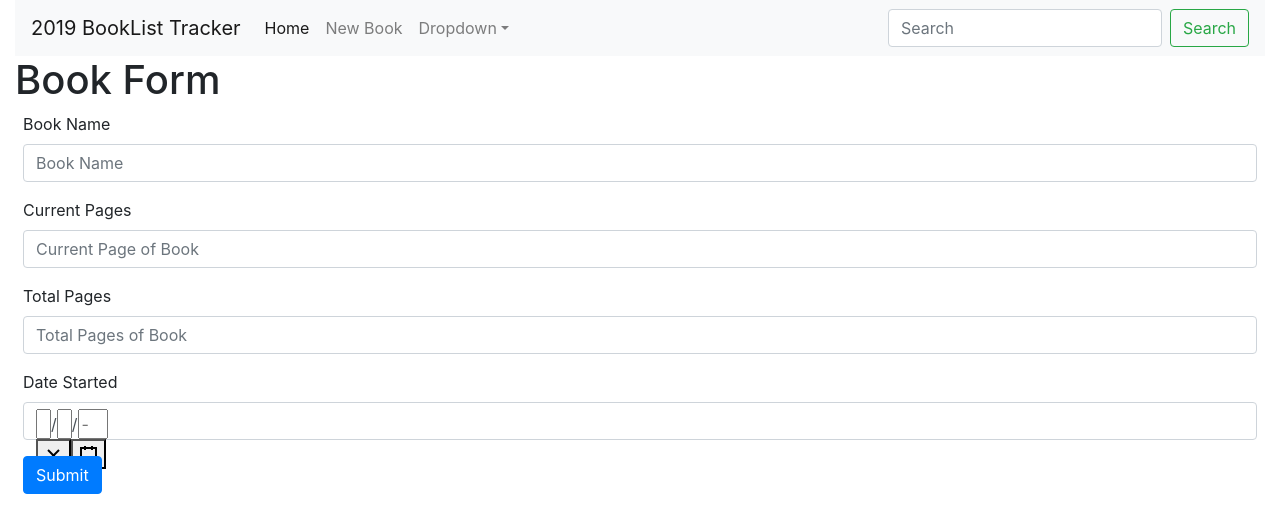
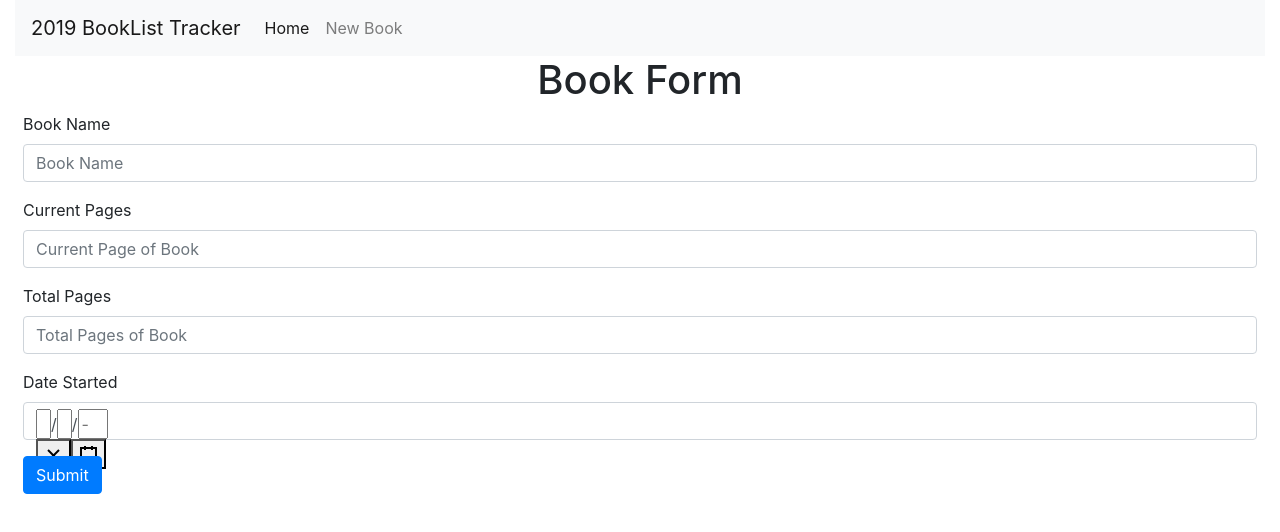
Before and after one commit to vonetta/booklis, a React (Create React App) app in the folder client/: page /new-book in a window 1280 px wide. Shown: the top 532 px of the page. Built offline with nearby package versions, Linux system fonts and the light colour scheme.

Commit message:
added small navigation

```diff
--- a/client/src/App.js
+++ b/client/src/App.js
@@ -3,8 +3,8 @@ import { Switch, Route } from "react-router-dom";
 import BookForm from "./componenets/bookForm";
 import BookList from "./componenets/bookList";
 import Nav from "./componenets/nav"
+import "../node_modules/bootstrap/dist/css/bootstrap.css";
 import "./custom.css";
-import "../node_modules/bootstrap/dist/css/bootstrap.css";
 
 class App extends Component {
   render() {
--- a/client/src/componenets/bookForm.jsx
+++ b/client/src/componenets/bookForm.jsx
@@ -30,7 +30,6 @@ class BookForm extends Component {
   };
 
   handleSubmit = (e, bookData) => {
-    console.log("submit function", bookData);
     e.preventDefault();
     console.log(bookData, "submit button");
     if (this.state.edited) {
@@ -68,12 +67,11 @@ class BookForm extends Component {
       mm = '0' + mm
     }
     today = yyyy + '-' + mm + '-' + dd;
-    console.log(today)
 
     const { bookEntry } = this.state;
     return (
       <React.Fragment>
-        <h1>Book Form</h1>
+        <h1 className="text-center">Book Form</h1>
         <form onSubmit={this.handleSubmit} className="m-2">
           <div className="form-group">
             <label htmlFor="bookName">Book Name</label>
@@ -114,18 +112,6 @@ class BookForm extends Component {
           </div>
           <div className="form-group">
             <label htmlFor="dateStarted">Date Started</label>
-            {/* <input
-              type="date"
-              className="form-control"
-              id="dateStarted"
-              name="dateStarted"
-              placeholder="Date Started"
-              min="01/01/1900"
-              maxLength={today}
-              value={bookEntry.dateStarted}
-              onChange={this.handleChange}
-              name="dateStarted"
-            /> */}
             <div>
               <DatePicker
                 className="form-control"
--- a/client/src/componenets/nav.jsx
+++ b/client/src/componenets/nav.jsx
@@ -18,23 +18,7 @@ class Nav extends Component {
                             <li className="nav-item">
                                 <a className="nav-link" href="/new-book">New Book</a>
                             </li>
-                            <li className="nav-item dropdown">
-                                <a className="nav-link dropdown-toggle" href="#" id="navbarDropdown" role="button" data-toggle="dropdown" aria-haspopup="true" aria-expanded="false">
-                                    Dropdown
-        </a>
-                                <div className="dropdown-menu" aria-labelledby="navbarDropdown">
-                                    <a className="dropdown-item" href="#">Action</a>
-                                    <a className="dropdown-item" href="#">Another action</a>
-                                    <div className="dropdown-divider"></div>
-                                    <a className="dropdown-item" href="#">Something else here</a>
-                                </div>
-                            </li>
-
                         </ul>
-                        <form className="form-inline my-2 my-lg-0">
-                            <input className="form-control mr-sm-2" type="search" placeholder="Search" aria-label="Search" />
-                            <button className="btn btn-outline-success my-2 my-sm-0" type="submit">Search</button>
-                        </form>
                     </div>
                 </nav>
             </React.Fragment>
```
Also changed, not shown: client/src/componenets/bookList.jsx (+7 -2 lines).
